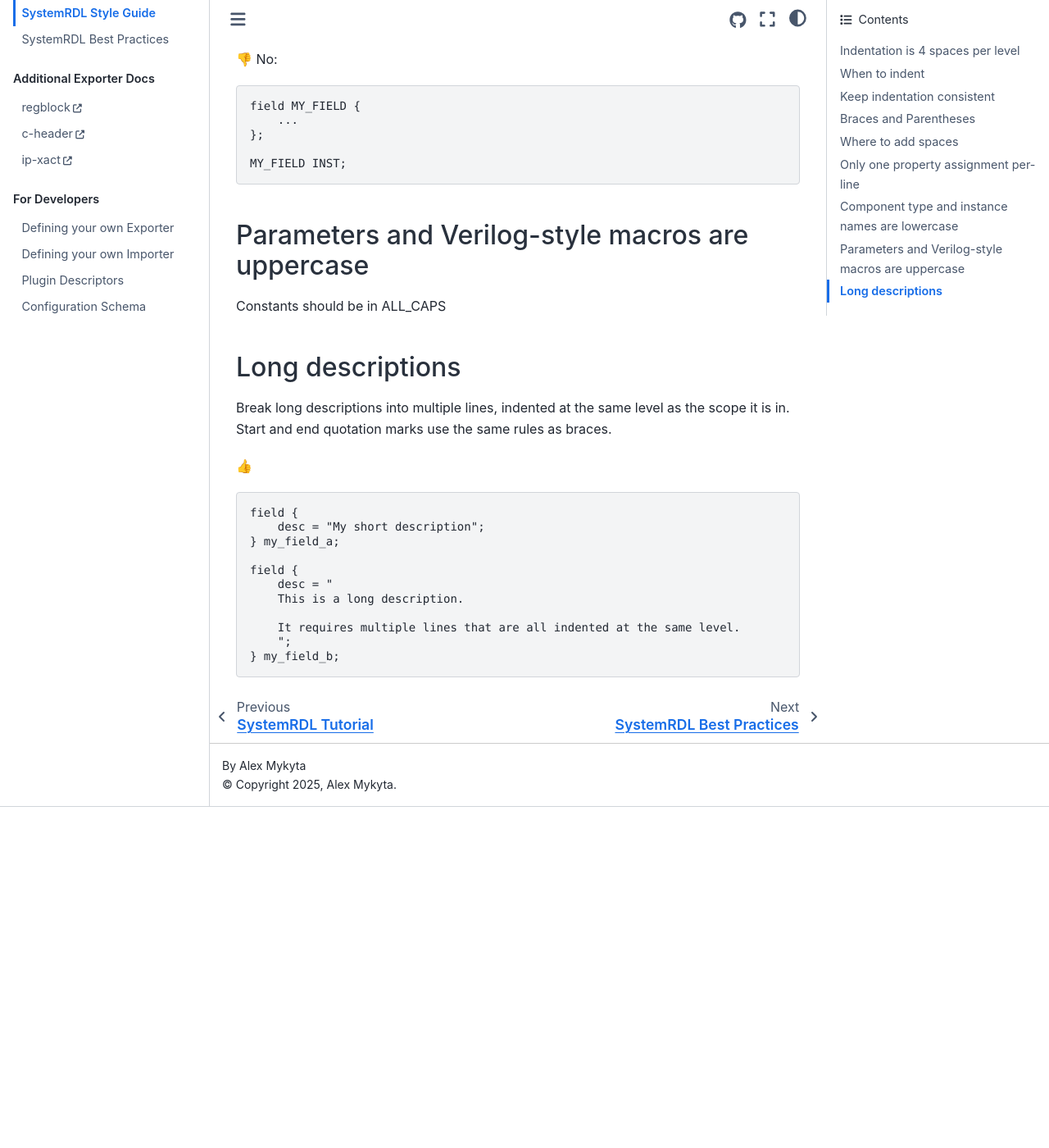
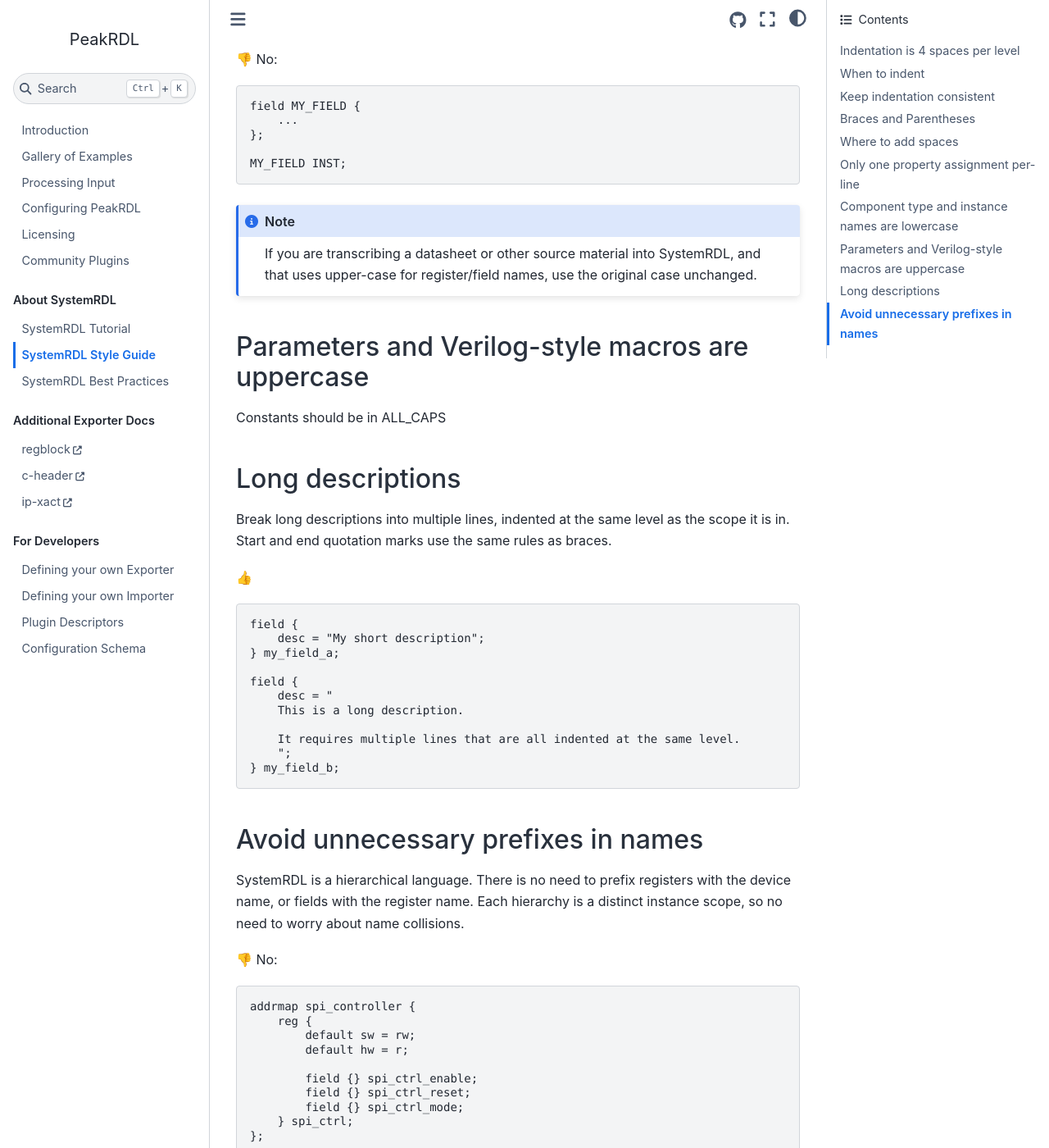
Before and after one commit to SystemRDL/PeakRDL, a Sphinx documentation site: the page built from docs/style-guide.rst, in a window 1280 px wide and 1400 px high, scrolled down 3825 px. Shown: the whole window at 82% size. Built offline with Sphinx 7.4.7 and the Sphinx Book theme 1.1.4, drawn with Linux system fonts in a browser that asks for light colours; before the commit the page ends 4809 px from its top, so only the background shows below that; some of the changed text lies outside the part shown.

Commit message:
Style guide updates. closes #51

```diff
--- a/docs/style-guide.rst
+++ b/docs/style-guide.rst
@@ -199,6 +199,9 @@
 
     MY_FIELD INST;
 
+.. note::
+    If you are transcribing a datasheet or other source material into SystemRDL,
+    and that uses upper-case for register/field names, use the original case unchanged.
 
 
 Parameters and Verilog-style macros are uppercase
@@ -228,3 +231,42 @@
         It requires multiple lines that are all indented at the same level.
         ";
     } my_field_b;
+
+
+Avoid unnecessary prefixes in names
+-----------------------------------
+
+SystemRDL is a hierarchical language. There is no need to prefix registers with
+the device name, or fields with the register name. Each hierarchy is a distinct
+instance scope, so no need to worry about name collisions.
+
+|:thumbsdown:| No:
+
+.. code:: systemrdl
+
+    addrmap spi_controller {
+        reg {
+            default sw = rw;
+            default hw = r;
+
+            field {} spi_ctrl_enable;
+            field {} spi_ctrl_reset;
+            field {} spi_ctrl_mode;
+        } spi_ctrl;
+    };
+
+
+|:thumbsup:| Yes:
+
+.. code:: systemrdl
+
+    addrmap spi_controller {
+        reg {
+            default sw = rw;
+            default hw = r;
+
+            field {} enable;
+            field {} reset;
+            field {} mode;
+        } ctrl;
+    };
```
